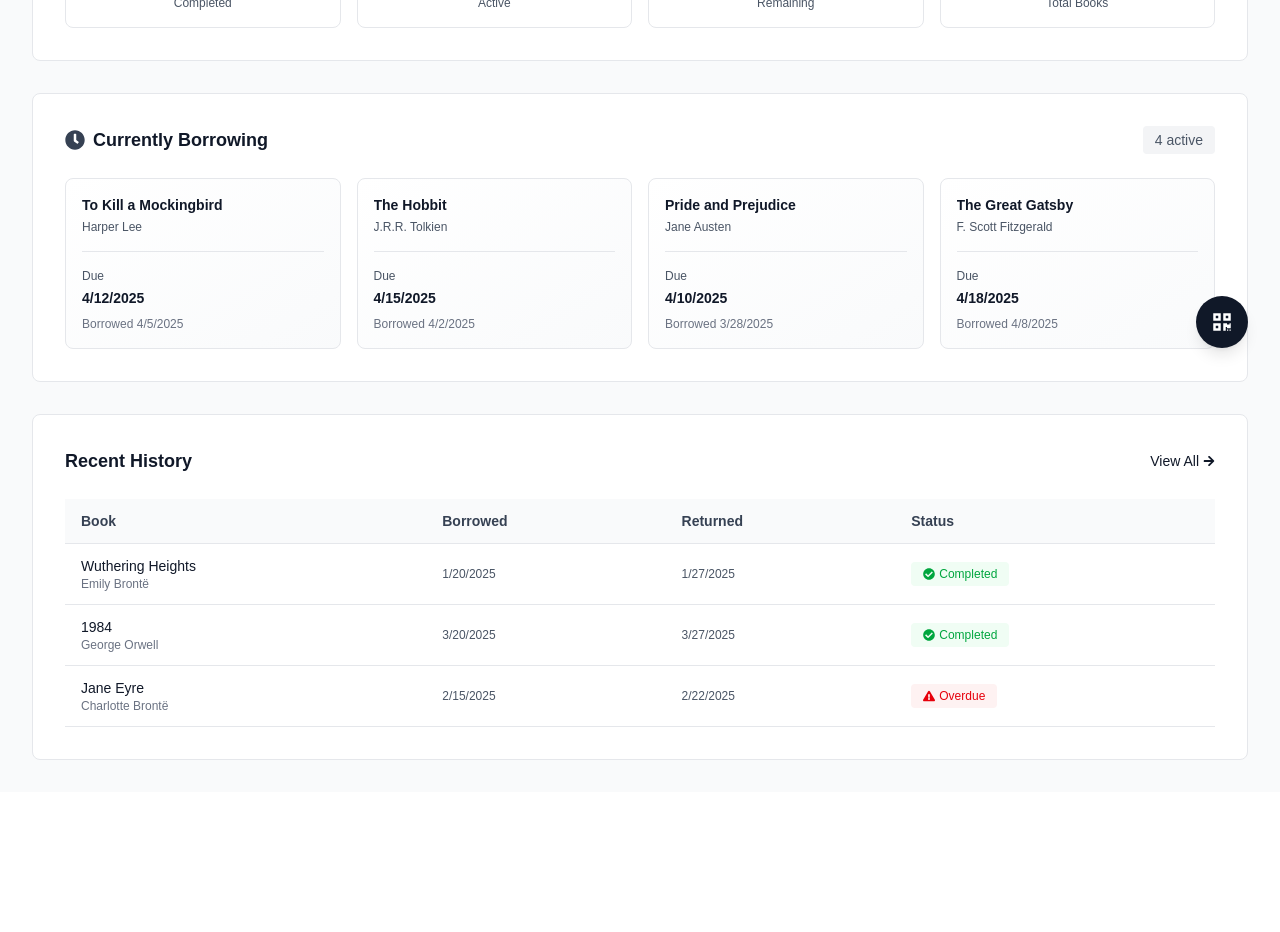
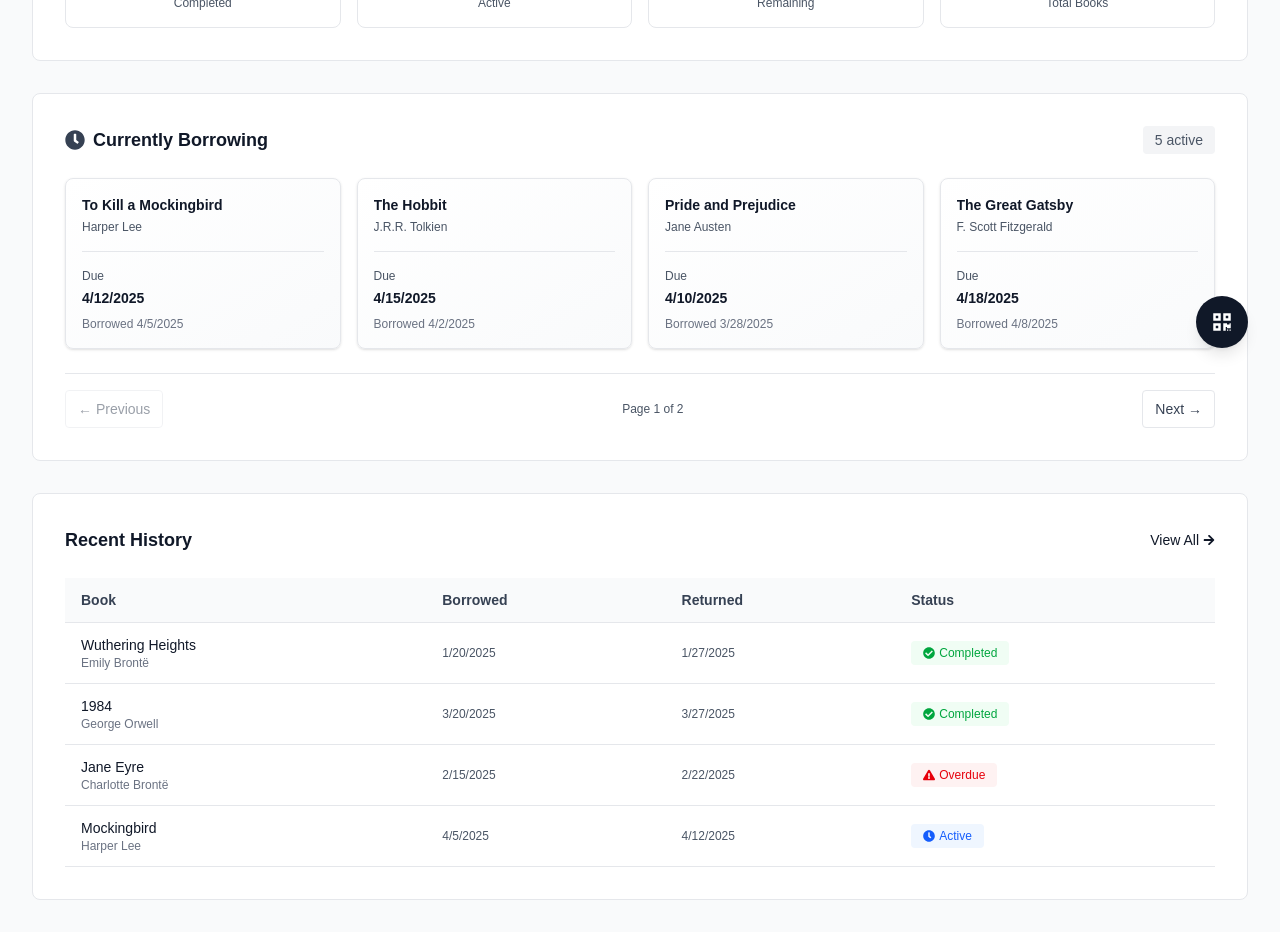
Before and after one commit to ahnayef/bics-sust-lms, a Next.js app: page /profile in a window 1280 px wide. Shown: the part 420-1352 px from the top of the page. Before the commit the page ends 1212 px from the top, so only its background shows below. Built offline with nearby package versions, Linux system fonts and the light colour scheme.

Commit message:
improved readability and pagination logic

```diff
--- a/app/(memeber)/profile/page.tsx
+++ b/app/(memeber)/profile/page.tsx
@@ -1,16 +1,27 @@
-'use client';
+"use client";
 
-import Link from 'next/link';
-import { FaBook, FaCheckCircle, FaClock, FaExclamationTriangle, FaArrowRight, FaQrcode, FaBookOpen } from 'react-icons/fa';
-import { useState } from 'react';
+import Link from "next/link";
+import {
+  FaBook,
+  FaCheckCircle,
+  FaClock,
+  FaExclamationTriangle,
+  FaArrowRight,
+  FaQrcode,
+  FaBookOpen,
+} from "react-icons/fa";
+import { useState } from "react";
 
 export default function MemberProfile() {
+  // Pagination state
+  const [borrowPage, setBorrowPage] = useState(0);
+
   // Mock data - will be replaced with actual API calls
   const [member] = useState({
-    id: '1',
-    name: 'John Doe',
-    email: 'john@example.com',
-    joinedDate: '2025-01-15',
+    id: "1",
+    name: "John Doe",
+    email: "john@example.com",
+    joinedDate: "2025-01-15",
   });
 
   const [stats] = useState({
@@ -20,81 +31,107 @@ export default function MemberProfile() {
     currentBorrows: [
       {
         id: 1,
-        title: 'To Kill a Mockingbird',
-        author: 'Harper Lee',
-        borrowedDate: '2025-04-05',
-        dueDate: '2025-04-12',
+        title: "To Kill a Mockingbird",
+        author: "Harper Lee",
+        borrowedDate: "2025-04-05",
+        dueDate: "2025-04-12",
       },
       {
         id: 2,
-        title: 'The Hobbit',
-        author: 'J.R.R. Tolkien',
-        borrowedDate: '2025-04-02',
-        dueDate: '2025-04-15',
+        title: "The Hobbit",
+        author: "J.R.R. Tolkien",
+        borrowedDate: "2025-04-02",
+        dueDate: "2025-04-15",
       },
       {
         id: 3,
-        title: 'Pride and Prejudice',
-        author: 'Jane Austen',
-        borrowedDate: '2025-03-28',
-        dueDate: '2025-04-10',
+        title: "Pride and Prejudice",
+        author: "Jane Austen",
+        borrowedDate: "2025-03-28",
+        dueDate: "2025-04-10",
       },
       {
         id: 4,
-        title: 'The Great Gatsby',
-        author: 'F. Scott Fitzgerald',
-        borrowedDate: '2025-04-08',
-        dueDate: '2025-04-18',
+        title: "The Great Gatsby",
+        author: "F. Scott Fitzgerald",
+        borrowedDate: "2025-04-08",
+        dueDate: "2025-04-18",
+      },
+      {
+        id: 5,
+        title: "One Hundred Years of Solitude",
+        author: "Gabriel García Márquez",
+        borrowedDate: "2025-04-10",
+        dueDate: "2025-04-17",
+        status: "active",
       },
     ],
     history: [
       {
         id: 1,
-        title: 'Wuthering Heights',
-        author: 'Emily Brontë',
-        borrowedDate: '2025-01-20',
-        returnDate: '2025-01-27',
-        status: 'completed',
+        title: "Wuthering Heights",
+        author: "Emily Brontë",
+        borrowedDate: "2025-01-20",
+        returnDate: "2025-01-27",
+        status: "completed",
       },
       {
         id: 2,
-        title: '1984',
-        author: 'George Orwell',
-        borrowedDate: '2025-03-20',
-        returnDate: '2025-03-27',
-        status: 'completed',
+        title: "1984",
+        author: "George Orwell",
+        borrowedDate: "2025-03-20",
+        returnDate: "2025-03-27",
+        status: "completed",
       },
       {
         id: 3,
-        title: 'Jane Eyre',
-        author: 'Charlotte Brontë',
-        borrowedDate: '2025-02-15',
-        dueDate: '2025-02-22',
-        status: 'overdue',
+        title: "Jane Eyre",
+        author: "Charlotte Brontë",
+        borrowedDate: "2025-02-15",
+        dueDate: "2025-02-22",
+        status: "overdue",
+      },
+      {
+        id: 4,
+        title: "Mockingbird",
+        author: "Harper Lee",
+        borrowedDate: "2025-04-05",
+        dueDate: "2025-04-12",
+        status: "active",
       },
     ],
   });
 
   const remaining = stats.totalBooks - stats.completed;
-  const completionPercentage = Math.round((stats.completed / stats.totalBooks) * 100);
+  const completionPercentage = Math.round(
+    (stats.completed / stats.totalBooks) * 100,
+  );
+
+  // Pagination logic
+  const itemsPerPage = 4;
+  const totalBorrowPages = Math.ceil(stats.currentBorrows.length / itemsPerPage);
+  const paginatedBorrows = stats.currentBorrows.slice(
+    borrowPage * itemsPerPage,
+    (borrowPage + 1) * itemsPerPage,
+  );
 
   const getStatusBadge = (status: string) => {
     switch (status) {
-      case 'completed':
+      case "completed":
         return (
           <span className="inline-flex items-center gap-1 px-3 py-1 bg-green-50 text-green-600 text-xs font-medium rounded">
             <FaCheckCircle className="w-3 h-3" />
             Completed
           </span>
         );
-      case 'active':
+      case "active":
         return (
           <span className="inline-flex items-center gap-1 px-3 py-1 bg-blue-50 text-blue-600 text-xs font-medium rounded">
             <FaClock className="w-3 h-3" />
             Active
           </span>
         );
-      case 'overdue':
+      case "overdue":
         return (
           <span className="inline-flex items-center gap-1 px-3 py-1 bg-red-50 text-red-600 text-xs font-medium rounded">
             <FaExclamationTriangle className="w-3 h-3" />
@@ -114,16 +151,21 @@ export default function MemberProfile() {
         className="fixed bottom-8 right-8 bg-gray-900 text-white p-4 rounded-full shadow-lg hover:bg-gray-800 transition-all hover:shadow-xl z-40 flex items-center gap-2 group"
       >
         <FaQrcode className="w-5 h-5" />
-        <span className="hidden group-hover:inline text-sm font-medium">Borrow Book</span>
+        <span className="hidden group-hover:inline text-sm font-medium">
+          Borrow Book
+        </span>
       </Link>
 
       {/* Header Section */}
       <div className="bg-white border-b border-gray-200">
         <div className="max-w-7xl mx-auto px-4 sm:px-6 lg:px-8 py-6 sm:py-8">
           <div>
-            <h1 className="text-2xl sm:text-3xl font-bold text-gray-900">{member.name}</h1>
+            <h1 className="text-2xl sm:text-3xl font-bold text-gray-900">
+              {member.name}
+            </h1>
             <p className="text-sm text-gray-600 mt-1">
-              {member.email} • Member since {new Date(member.joinedDate).toLocaleDateString()}
+              {member.email} • Member since{" "}
+              {new Date(member.joinedDate).toLocaleDateString()}
             </p>
           </div>
         </div>
@@ -133,7 +175,9 @@ export default function MemberProfile() {
       <div className="max-w-7xl mx-auto px-4 sm:px-6 lg:px-8 py-8">
         {/* Progress Overview Card */}
         <div className="bg-white border border-gray-200 rounded-lg p-6 sm:p-8 mb-8">
-          <h2 className="text-lg font-semibold text-gray-900 mb-6">Your Reading Journey</h2>
+          <h2 className="text-lg font-semibold text-gray-900 mb-6">
+            Your Reading Journey
+          </h2>
 
           {/* Progress Bar */}
           <div className="mb-8">
@@ -141,7 +185,9 @@ export default function MemberProfile() {
               <span className="text-sm font-medium text-gray-700">
                 {stats.completed} of {stats.totalBooks} books completed
               </span>
-              <span className="text-2xl font-bold text-gray-900">{completionPercentage}%</span>
+              <span className="text-2xl font-bold text-gray-900">
+                {completionPercentage}%
+              </span>
             </div>
             <div className="w-full bg-gray-200 rounded-full h-4">
               <div
@@ -156,7 +202,9 @@ export default function MemberProfile() {
             {/* Completed */}
             <div className="bg-white border border-gray-200 p-4 rounded-lg text-center hover:shadow-sm transition-shadow">
               <FaCheckCircle className="w-5 h-5 text-gray-700 mx-auto mb-2" />
-              <p className="text-2xl font-bold text-gray-900">{stats.completed}</p>
+              <p className="text-2xl font-bold text-gray-900">
+                {stats.completed}
+              </p>
               <p className="text-xs text-gray-600 mt-1">Completed</p>
             </div>
 
@@ -177,7 +225,9 @@ export default function MemberProfile() {
             {/* Total */}
             <div className="bg-white border border-gray-200 p-4 rounded-lg text-center hover:shadow-sm transition-shadow">
               <FaBookOpen className="w-5 h-5 text-gray-700 mx-auto mb-2" />
-              <p className="text-2xl font-bold text-gray-900">{stats.totalBooks}</p>
+              <p className="text-2xl font-bold text-gray-900">
+                {stats.totalBooks}
+              </p>
               <p className="text-xs text-gray-600 mt-1">Total Books</p>
             </div>
           </div>
@@ -196,16 +246,21 @@ export default function MemberProfile() {
           </div>
 
           {stats.currentBorrows.length > 0 ? (
-            <div className="grid grid-cols-1 sm:grid-cols-2 lg:grid-cols-4 gap-4">
-              {stats.currentBorrows.map((item) => (
+            <div>
+              <div className="grid grid-cols-1 sm:grid-cols-2 lg:grid-cols-4 gap-4 mb-6">
+                {paginatedBorrows.map((item) => (
                   <div
                     key={item.id}
-                  className="p-4 border border-gray-200 rounded-lg hover:shadow-md hover:border-gray-300 transition-all bg-gradient-to-br from-white to-gray-50"
+                    className="p-4 border border-gray-200 rounded-lg shadow-sm hover:shadow-md hover:border-gray-300 transition-all bg-gradient-to-br from-white to-gray-50"
                   >
                     <div className="flex flex-col h-full">
                       <div className="flex-1 mb-4">
-                      <p className="font-semibold text-gray-900 line-clamp-2 text-sm">{item.title}</p>
-                      <p className="text-xs text-gray-600 mt-1 line-clamp-1">{item.author}</p>
+                        <p className="font-semibold text-gray-900 line-clamp-2 text-sm">
+                          {item.title}
+                        </p>
+                        <p className="text-xs text-gray-600 mt-1 line-clamp-1">
+                          {item.author}
+                        </p>
                       </div>
                       <div className="pt-4 border-t border-gray-200">
                         <p className="text-xs text-gray-600 mb-1">Due</p>
@@ -213,12 +268,38 @@ export default function MemberProfile() {
                           {new Date(item.dueDate).toLocaleDateString()}
                         </p>
                         <p className="text-xs text-gray-500 mt-2">
-                        Borrowed {new Date(item.borrowedDate).toLocaleDateString()}
+                          Borrowed{" "}
+                          {new Date(item.borrowedDate).toLocaleDateString()}
                         </p>
                       </div>
                     </div>
                   </div>
                 ))}
+              </div>
+
+              {totalBorrowPages > 1 && (
+                <div className="flex items-center justify-between pt-4 border-t border-gray-200">
+                  <button
+                    onClick={() => setBorrowPage((p) => Math.max(0, p - 1))}
+                    disabled={borrowPage === 0}
+                    className="px-3 py-2 text-sm font-medium text-gray-700 border border-gray-200 rounded hover:bg-gray-50 disabled:opacity-50 disabled:cursor-not-allowed transition-colors"
+                  >
+                    ← Previous
+                  </button>
+                  <span className="text-xs text-gray-600">
+                    Page {borrowPage + 1} of {totalBorrowPages}
+                  </span>
+                  <button
+                    onClick={() =>
+                      setBorrowPage((p) => Math.min(totalBorrowPages - 1, p + 1))
+                    }
+                    disabled={borrowPage === totalBorrowPages - 1}
+                    className="px-3 py-2 text-sm font-medium text-gray-700 border border-gray-200 rounded hover:bg-gray-50 disabled:opacity-50 disabled:cursor-not-allowed transition-colors"
+                  >
+                    Next →
+                  </button>
+                </div>
+              )}
             </div>
           ) : (
             <div className="text-center py-12 text-gray-500">
@@ -231,7 +312,9 @@ export default function MemberProfile() {
         {/* Borrow History - Full Width Table */}
         <div className="bg-white border border-gray-200 rounded-lg p-6 sm:p-8">
           <div className="flex items-center justify-between mb-6">
-            <h2 className="text-lg font-semibold text-gray-900">Recent History</h2>
+            <h2 className="text-lg font-semibold text-gray-900">
+              Recent History
+            </h2>
             <Link
               href="/history"
               className="text-sm text-gray-900 font-medium hover:underline flex items-center gap-1 group"
@@ -245,18 +328,31 @@ export default function MemberProfile() {
             <table className="w-full text-sm">
               <thead>
                 <tr className="border-b border-gray-200 bg-gray-50">
-                  <th className="text-left py-3 px-4 font-semibold text-gray-700">Book</th>
-                  <th className="text-left py-3 px-4 font-semibold text-gray-700">Borrowed</th>
-                  <th className="text-left py-3 px-4 font-semibold text-gray-700">Returned</th>
-                  <th className="text-left py-3 px-4 font-semibold text-gray-700">Status</th>
+                  <th className="text-left py-3 px-4 font-semibold text-gray-700">
+                    Book
+                  </th>
+                  <th className="text-left py-3 px-4 font-semibold text-gray-700">
+                    Borrowed
+                  </th>
+                  <th className="text-left py-3 px-4 font-semibold text-gray-700">
+                    Returned
+                  </th>
+                  <th className="text-left py-3 px-4 font-semibold text-gray-700">
+                    Status
+                  </th>
                 </tr>
               </thead>
               <tbody>
                 {stats.history.slice(0, 5).map((item) => (
-                  <tr key={item.id} className="border-b border-gray-200 hover:bg-gray-50 transition-colors">
+                  <tr
+                    key={item.id}
+                    className="border-b border-gray-200 hover:bg-gray-50 transition-colors"
+                  >
                     <td className="py-3 px-4">
                       <div>
-                        <p className="font-medium text-gray-900 line-clamp-1">{item.title}</p>
+                        <p className="font-medium text-gray-900 line-clamp-1">
+                          {item.title}
+                        </p>
                         <p className="text-xs text-gray-500">{item.author}</p>
                       </div>
                     </td>
@@ -268,7 +364,7 @@ export default function MemberProfile() {
                         ? new Date(item.returnDate).toLocaleDateString()
                         : item.dueDate
                           ? new Date(item.dueDate).toLocaleDateString()
-                        : '-'}
+                          : "-"}
                     </td>
                     <td className="py-3 px-4">{getStatusBadge(item.status)}</td>
                   </tr>
--- a/app/globals.css
+++ b/app/globals.css
@@ -5,6 +5,25 @@
   --foreground: #171717;
 }
 
+/* Custom Scrollbar */
+::-webkit-scrollbar {
+  width: 4px;
+  height: 4px;
+}
+
+::-webkit-scrollbar-track {
+  background: var(--background);
+}
+
+::-webkit-scrollbar-thumb {
+  background: var(--foreground);
+  border-radius: 3px;
+}
+
+::-webkit-scrollbar-thumb:hover {
+  background: var(--foreground);
+}
+
 body {
   background: var(--background);
   color: var(--foreground);
```
Lines whose indentation alone changed are shown as unchanged.
